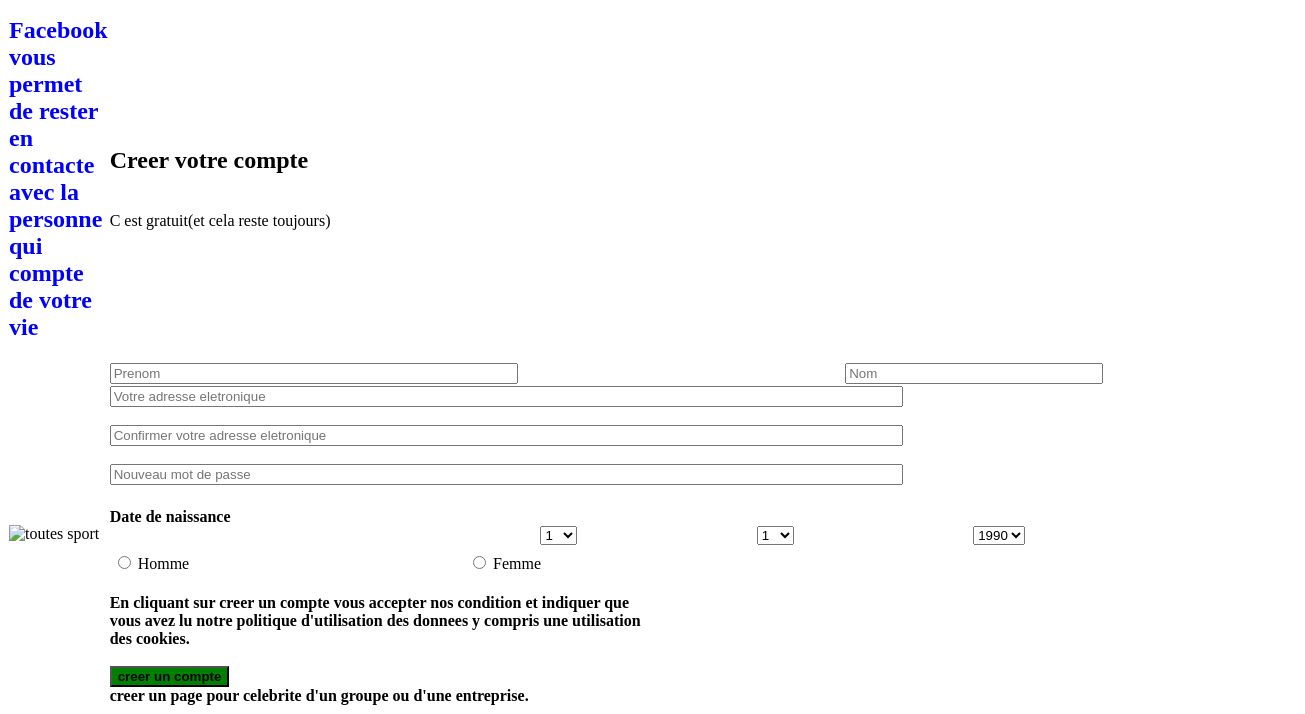
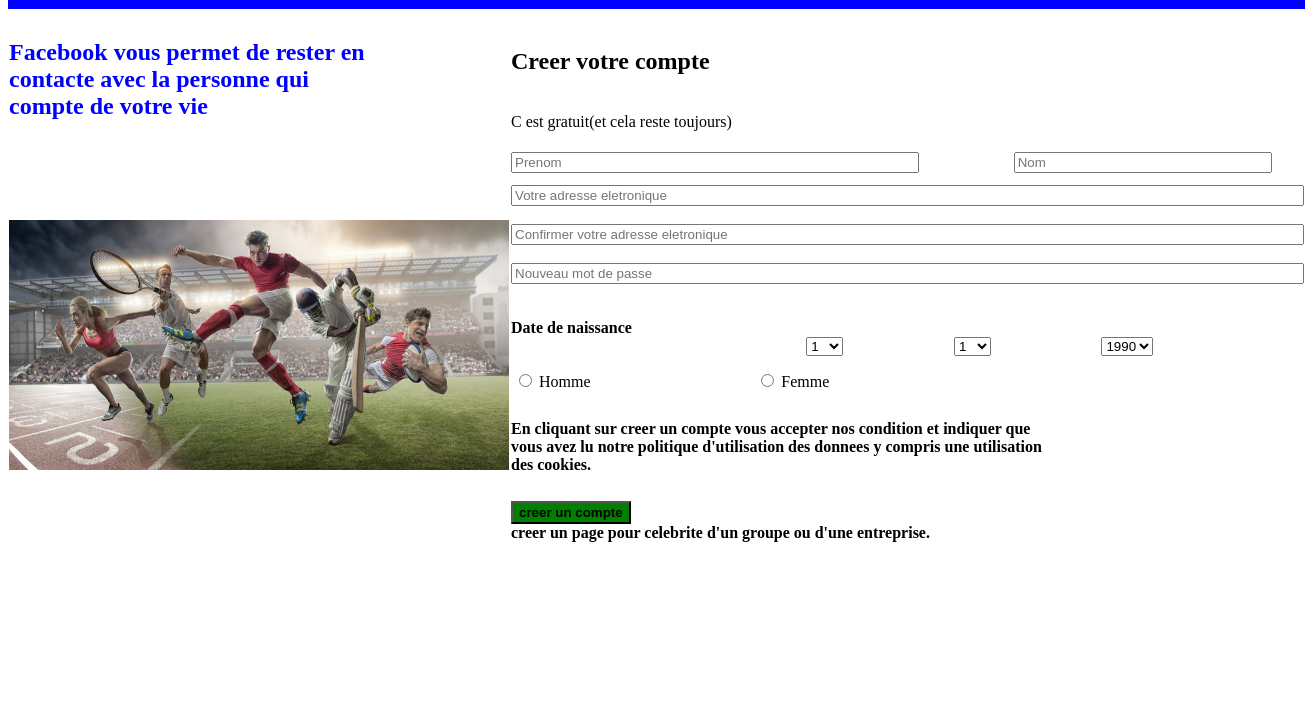
Before and after one commit to NomenaLeonce/petit-site-fb, a plain HTML site: page index.html in a window 1280 px wide. Shown: the part 98-812 px from the top of the page, 1305 px wide, since content can reach past the window. Drawn offline with Linux system fonts and the light colour scheme; the site is published under a folder, as on GitHub Pages, so addresses that start at the root find nothing.

Commit message:
Update index.html

```diff
--- a/index.html
+++ b/index.html
@@ -58,7 +58,7 @@
          </tr>
          <tr>
             <td rowspan="6" colspan="5">
-               <img src="/img/entrainement-collectif.jpg" alt="toutes sport" width="500px">
+               <img src="./img/entrainement-collectif.jpg" alt="toutes sport" width="500px">
             </td>
             <!-- <td></td>
             <td></td>
```
